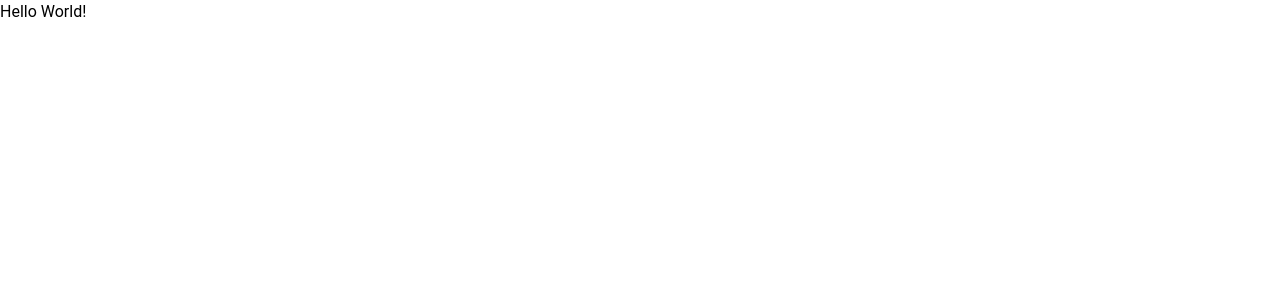
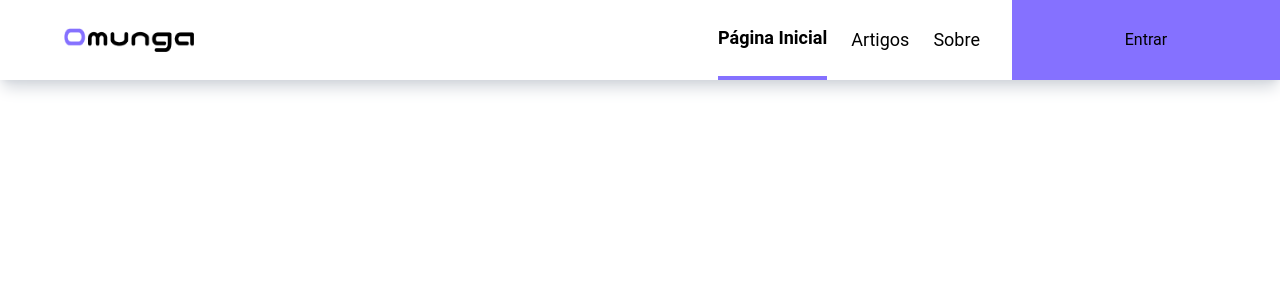
Before and after one commit to Francisco-Fetapi/omunga-front-end-tailwindcss, a Next.js app: page / in a window 1280 px wide. Shown: the top 300 px of the page. Built offline with nearby package versions, Linux system fonts and the light colour scheme.

Commit message:
feat: header built

```diff
--- a/src/components/Header/Header.tsx
+++ b/src/components/Header/Header.tsx
@@ -1,7 +1,13 @@
 import OmungaPhoto from "../../assets/Omunga.png";
 import Image from "next/image";
+import useHeaderLinks from "@/hooks/useHeaderLinks";
+import { useRouter } from "next/router";
+import Link from "next/link";
 
 export default function Header({ children }: React.PropsWithChildren) {
+  const links = useHeaderLinks();
+  const { pathname } = useRouter();
+
   return (
     <header className="h-[80px] shadow-lg shadow-gray-300 flex items-center pl-16">
       <div>
@@ -10,13 +16,24 @@ export default function Header({ children }: React.PropsWithChildren) {
       <div className="grow" />
       <div className="grow h-full">
         <div className="h-full flex justify-end items-center">
-          <ul className="flex items-center">
-            <li className="m-2">Página Inicial</li>
-            <li className="m-2">Artigos</li>
-            <li className="m-2">Sobre</li>
+          <ul className="flex items-center h-full">
+            {links.map((link) => (
+              <Link
+                key={link.href}
+                href={link.href}
+                passHref
+                className={`mx-3 h-full text-lg flex items-center ${
+                  pathname === link.href ? "link_active" : ""
+                }`}
+              >
+                <li>{link.label}</li>
+              </Link>
+            ))}
           </ul>
           <div className="ml-5 w-[35%] min-w-[140px] bg-purple h-full flex items-center justify-center">
-            <button>Entrar</button>
+            <Link href="iniciar-sessao">
+              <button>Entrar</button>
+            </Link>
           </div>
         </div>
       </div>
--- /dev/null
+++ b/src/hooks/useHeaderLinks.ts
@@ -0,0 +1,14 @@
+interface Link {
+  label: string;
+  href: `/${string}`;
+}
+
+export default function useHeaderLinks() {
+  const links: Link[] = [
+    { label: "Página Inicial", href: "/" },
+    { label: "Artigos", href: "/artigos" },
+    { label: "Sobre", href: "/sobre" },
+  ];
+
+  return links;
+}
--- a/src/pages/index.tsx
+++ b/src/pages/index.tsx
@@ -1,7 +1,9 @@
+import Header from "@/components/Header/Header";
+
 export default function Home() {
   return (
-    <main>
-      <h1>Hello World!</h1>
-    </main>
+    <>
+      <Header />
+    </>
   );
 }
--- a/src/pages/iniciar-sessao.tsx
+++ b/src/pages/iniciar-sessao.tsx
@@ -2,8 +2,8 @@ import Header from "../components/Header/Header";
 
 export default function SignIn() {
   return (
-    <main>
+    <>
       <Header />
-    </main>
+    </>
   );
 }
--- a/src/styles/globals.css
+++ b/src/styles/globals.css
@@ -25,3 +25,7 @@ body {
     )
     rgb(var(--background-start-rgb)); */
 }
+
+.link_active {
+  @apply font-bold border-b-[4px] border-purple;
+}
```
